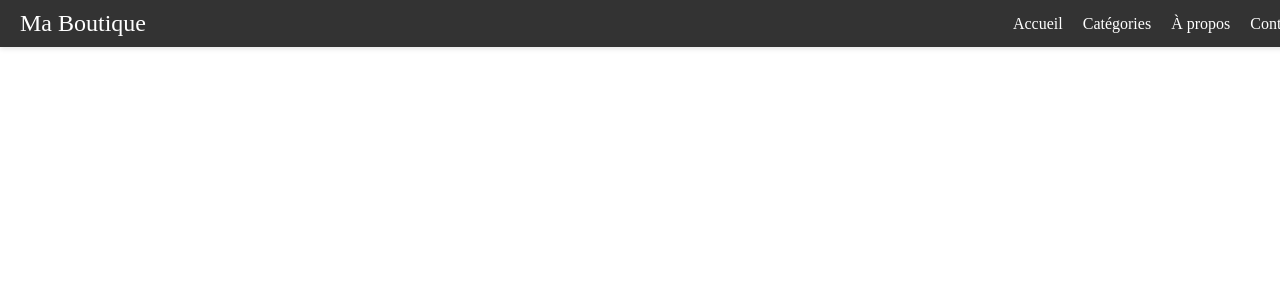
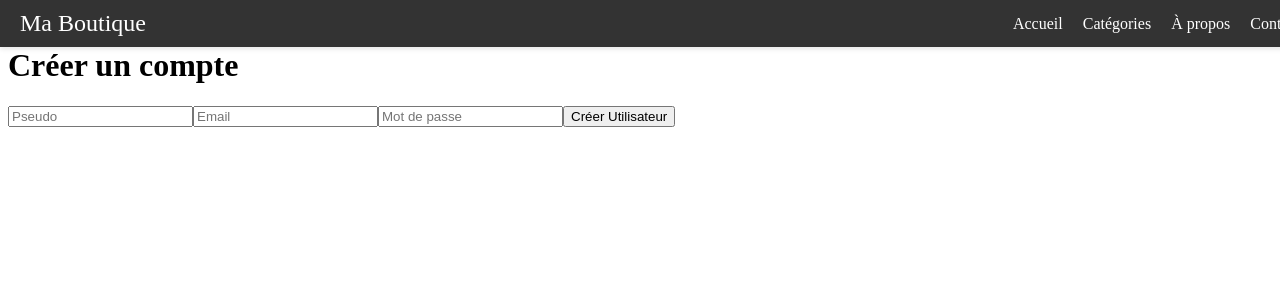
Before and after one commit to zelpherys/brocante, a Vue app in the folder brocante/: page /create in a window 1280 px wide. Shown: the top 300 px of the page. Built offline with nearby package versions, Linux system fonts and the light colour scheme.

Commit message:
ajout create user

```diff
--- a/brocante/db/db.json
+++ b/brocante/db/db.json
@@ -0,0 +1,28 @@
+{
+  "users": [
+    {
+      "id": 1,
+      "username": "test",
+      "email": "test",
+      "password": "test"
+    },
+    {
+      "id": 2,
+      "username": "test2",
+      "email": "test2@testmail.fr",
+      "password": "test"
+    },
+    {
+      "id": 3,
+      "username": "test2",
+      "email": "test2@testmail.fr",
+      "password": "test"
+    },
+    {
+      "id": 4,
+      "username": "test3",
+      "email": "teqt3@testmail.fr",
+      "password": "test3"
+    }
+  ]
+}
--- a/brocante/package.json
+++ b/brocante/package.json
@@ -5,9 +5,11 @@
   "scripts": {
     "serve": "vue-cli-service serve",
     "build": "vue-cli-service build",
-    "lint": "vue-cli-service lint"
+    "lint": "vue-cli-service lint",
+     "api": "json-server --watch db/db.json --port 3000"
   },
   "dependencies": {
+    "axios": "^1.7.5",
     "core-js": "^3.8.3",
     "json-server": "^1.0.0-beta.2",
     "router": "^1.3.8",
--- /dev/null
+++ b/brocante/src/composables/useCreateUser.js
@@ -0,0 +1,33 @@
+import { ref } from 'vue';
+import axios from 'axios';
+
+export function useCreateUser() {
+  const loading = ref(false);
+  const error = ref(null);
+
+  const createUser = async (userData) => {
+    loading.value = true;
+    error.value = null;
+    try {
+      // Obtenir le nombre actuel d'utilisateurs
+      const usersResponse = await axios.get('http://localhost:3000/users');
+      const userCount = usersResponse.data.length;
+
+      // Ajouter un ID incrémentiel à l'utilisateur
+      userData.id = userCount + 1;
+
+      const response = await axios.post('http://localhost:3000/users', userData);
+      return response.data;
+    } catch (err) {
+      error.value = err;
+    } finally {
+      loading.value = false;
+    }
+  };
+
+  return {
+    createUser,
+    loading,
+    error
+  };
+}
--- /dev/null
+++ b/brocante/src/pages/CreateUser.vue
@@ -0,0 +1,41 @@
+<template>
+    <div>
+        <br>
+        <h1> Créer un compte</h1>
+      <form @submit.prevent="handleSubmit">
+        <input v-model="username" placeholder="Pseudo" />
+        <input v-model="email" placeholder="Email" />
+        <input type="password" v-model="password" placeholder="Mot de passe" />
+        <button type="submit" :disabled="loading">Créer Utilisateur</button>
+        <p v-if="error">{{ error.message }}</p>
+      </form>
+    </div>
+  </template>
+
+  <script>
+  import { ref } from 'vue';
+  import { useCreateUser } from '@/composables/useCreateUser';
+
+  export default {
+    setup() {
+      const username = ref('');
+      const email = ref('');
+      const password = ref('');
+      const { createUser, loading, error } = useCreateUser();
+
+      const handleSubmit = async () => {
+        const userData = { username: username.value, email: email.value, password: password.value };
+        await createUser(userData);
+      };
+
+      return {
+        username,
+        email,
+        password,
+        handleSubmit,
+        loading,
+        error
+      };
+    }
+  };
+  </script>
--- a/brocante/src/router/index.js
+++ b/brocante/src/router/index.js
@@ -1,12 +1,14 @@
 import { createRouter, createWebHistory } from "vue-router";
-
 import Homepage from "@/pages/HomePage.vue";
+import CreateUser from "@/pages/CreateUser.vue"
 
  const router = createRouter ({
 
     history : createWebHistory() ,
     routes : [
         {path: '/' , component:Homepage } ,
+        {path: '/create', component:CreateUser}
+
     ]
  })
 
```
Also changed, not shown: 1 other file (tests, documents, lock files or other folders).
